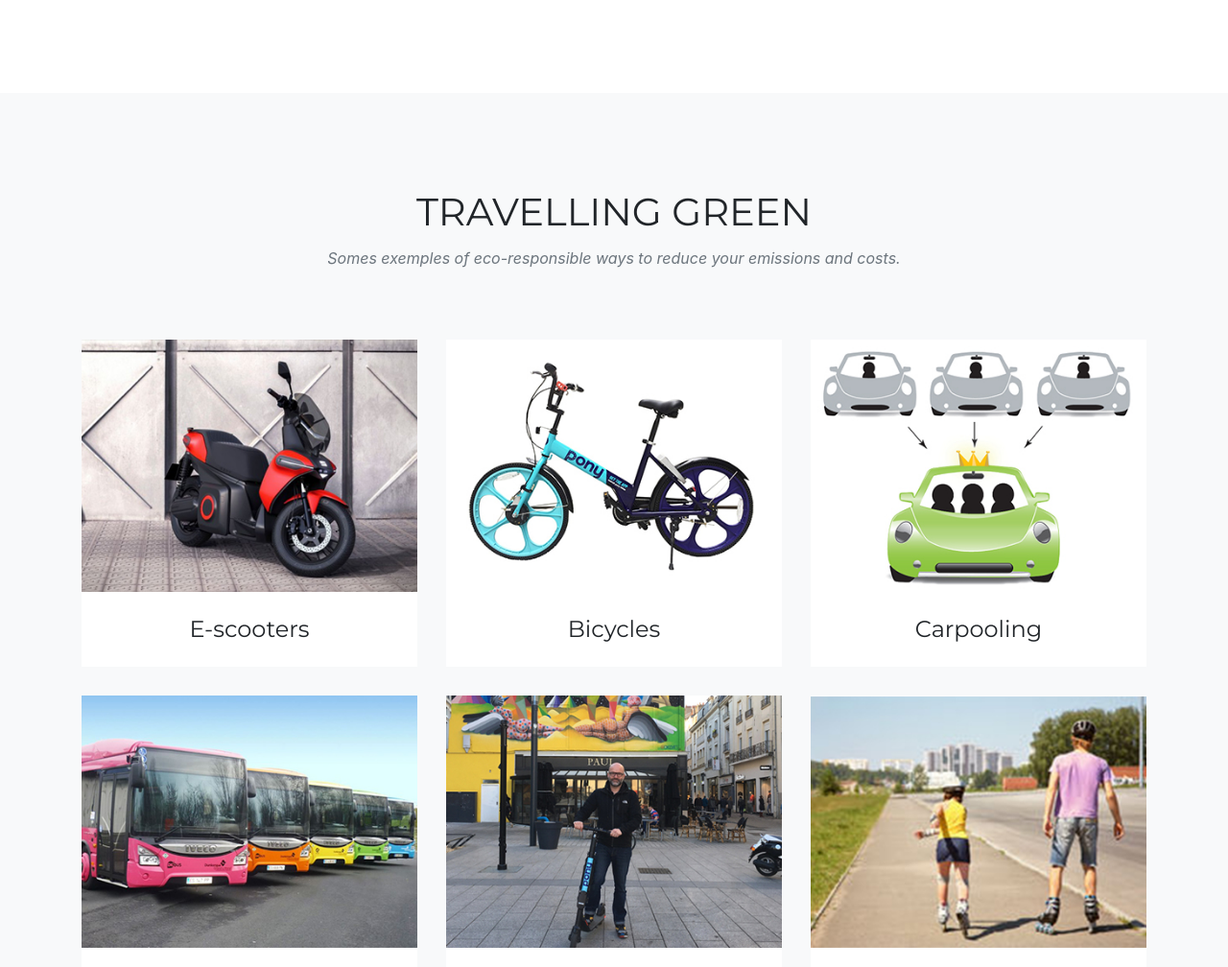
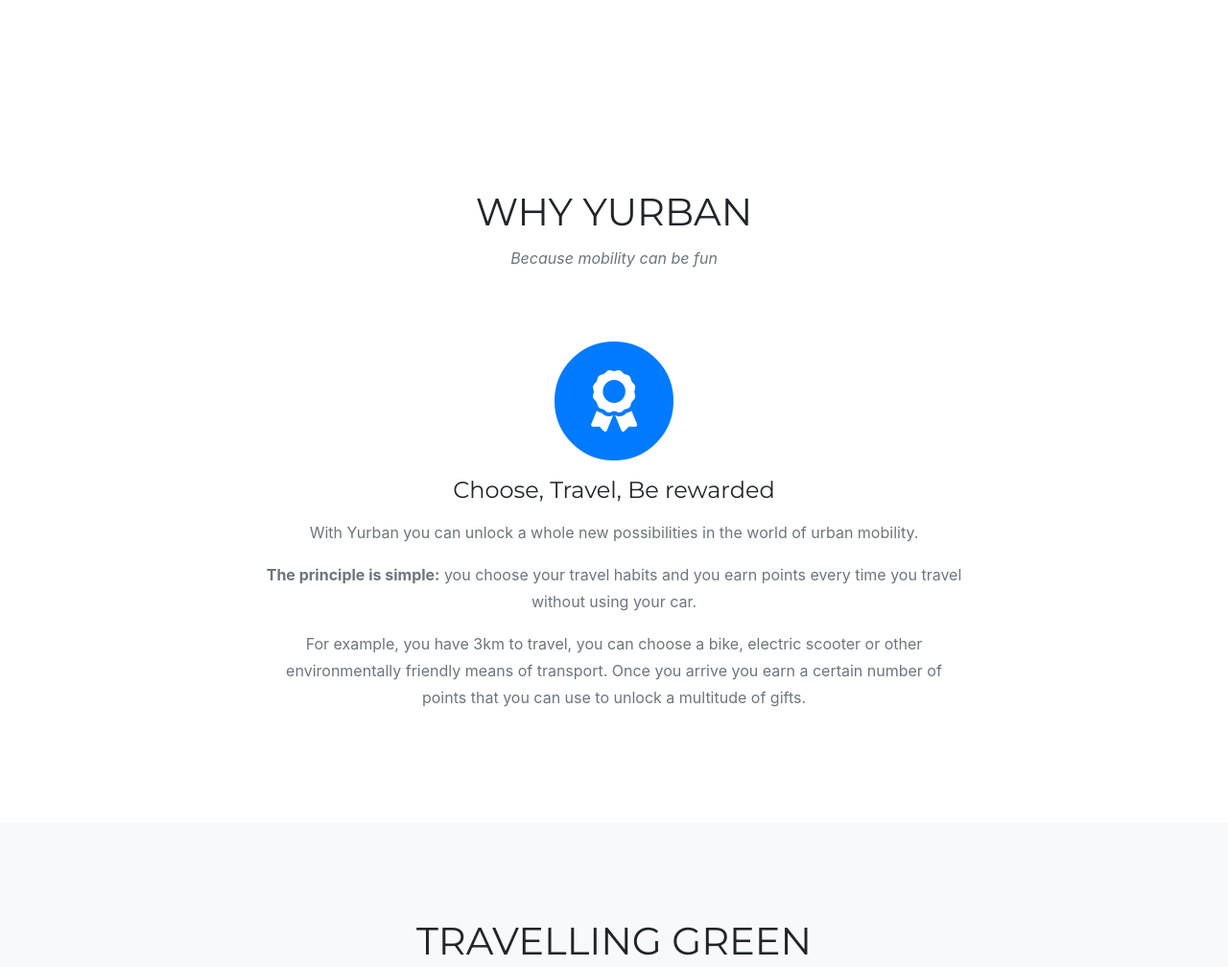
Before and after one commit to acoatrieux/Yurban, a website with bundled scripts: page index.html in a window 1280 px wide. Shown: the part 1275-2283 px from the top of the page at 96% size. Built offline with nearby package versions, Linux system fonts and the light colour scheme; a web font is replaced by a local one.

Commit message:
Add text
Add "Why Yurban" section

```diff
--- a/index.html
+++ b/index.html
@@ -142,6 +142,36 @@
         <h4 class="service-heading">Get rewards</h4>
         <p class="text-muted">
           Thanks to your eco-friendly approach, collect your rewards for eco-travels and use at our partner stores.
+        </p>
+      </div>
+    </div>
+  </div>
+</section>
+
+<!-- Services -->
+<section class="page-section" id="why-yurban">
+  <div class="container">
+    <div class="row">
+      <div class="col-lg-12 text-center">
+        <h2 class="section-heading text-uppercase">WHY YURBAN</h2>
+        <h3 class="section-subheading text-muted">Because mobility can be fun</h3>
+      </div>
+    </div>
+    <div class="row">
+      <div class="offset-2 col-md-8 text-center">
+          <span class="fa-stack fa-4x text-center">
+            <i class="fas fa-circle fa-stack-2x text-primary text-center"></i>
+            <i class="fas fa-award fa-stack-1x fa-inverse text-center"></i>
+          </span>
+        <h4 class="service-heading text-center">Choose, Travel, Be rewarded</h4>
+        <p class="text-muted">
+          With Yurban you can unlock a whole new possibilities in the world of urban mobility.
+        </p>
+        <p class="text-muted">
+          <strong>The principle is simple:</strong> you choose your travel habits and you earn points every time you travel without using your car.
+        </p>
+        <p class="text-muted">
+          For example, you have 3km to travel, you can choose a bike, electric scooter or other environmentally friendly means of transport. Once you arrive you earn a certain number of points that you can use to unlock a multitude of gifts.
         </p>
       </div>
     </div>
```
